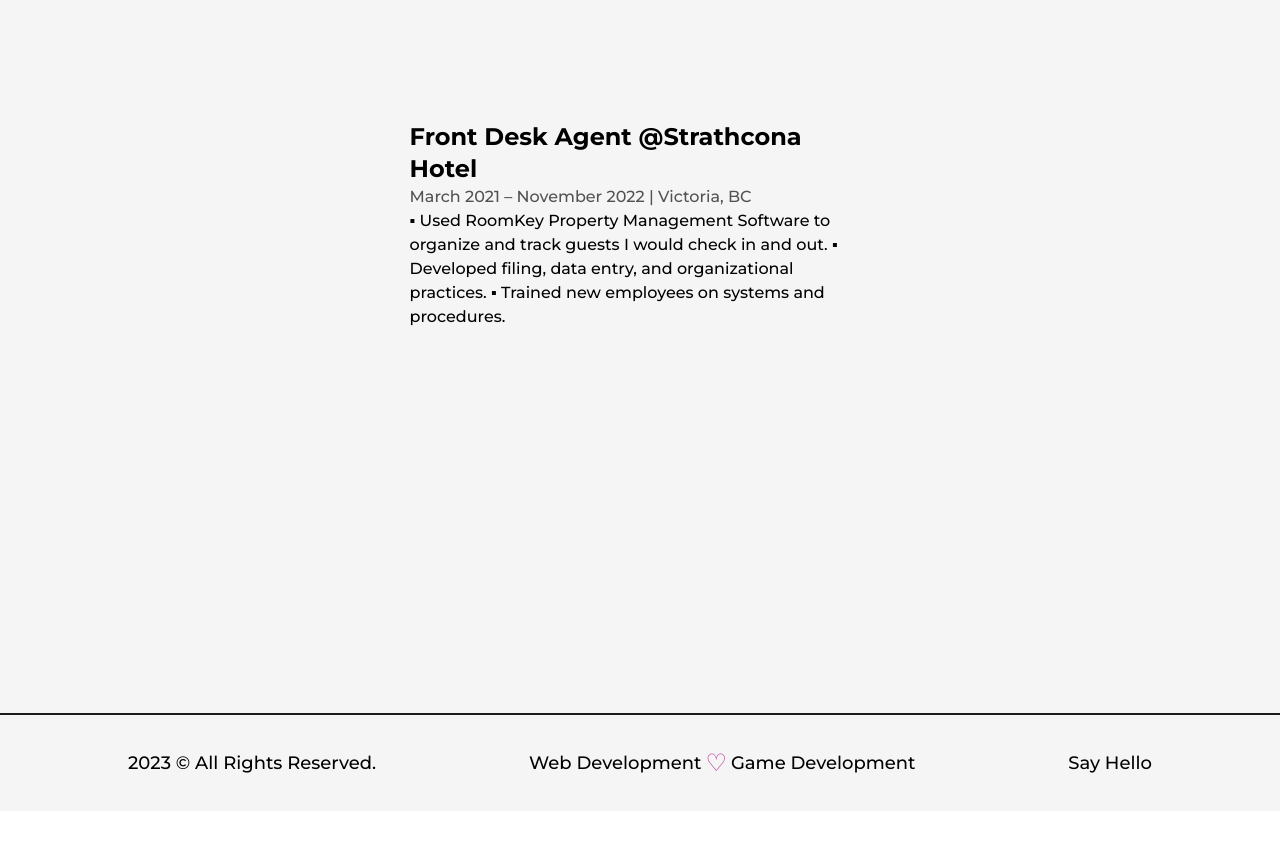
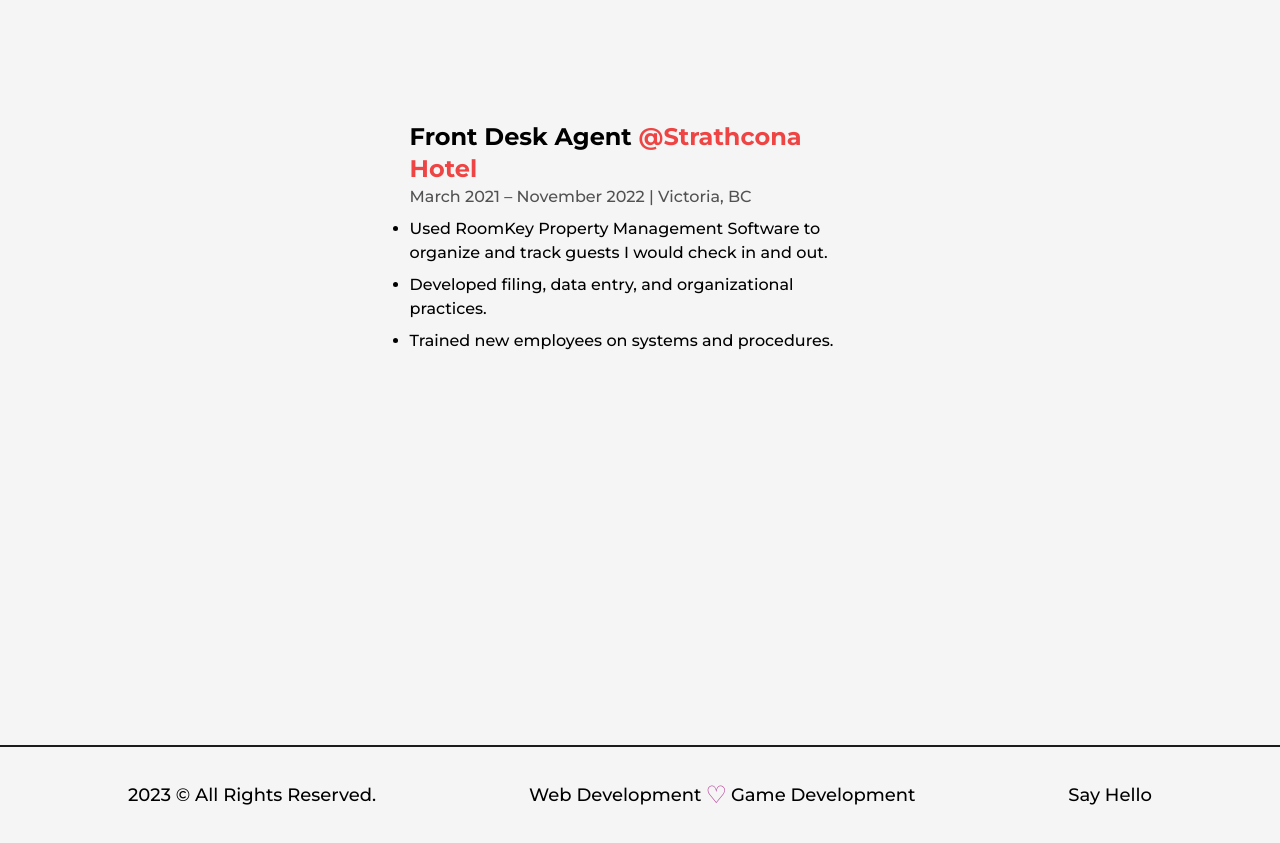
Before and after one commit to osbrown1/My-Portfolio, a Next.js app: page /about in a window 1280 px wide. Shown: the part 2493-3336 px from the top of the page. Before the commit the page ends 3304 px from the top, so only its background shows below. Built offline with nearby package versions, Linux system fonts and the light colour scheme.

Commit message:
ordered details in Experience component to display as bulleted points adn changed link to colored

```diff
--- a/src/components/Experience.js
+++ b/src/components/Experience.js
@@ -1,20 +1,26 @@
 import React from 'react'
 
-const Details = ({position, company, companyLink, time, address, work}) => {
-  return <li className='my-8 first:mt-0 last:mb-0 w-[60%] mx-auto flex flex-col items-center justify-between'>
+const Details = ({ position, company, companyLink, time, address, work }) => {
+  return (
+    <li className="my-8 first:mt-0 last:mb-0 w-[60%] mx-auto flex flex-col items-center justify-between">
       <div>
-    <h3 className='capitalize font-bold text-2xl'>{position}&nbsp;<a href={companyLink}
+        <h3 className="capitalize font-bold text-2xl">
+          {position}&nbsp;
+          <a
+            href={companyLink}
             target="_blank"
-    classname='text-primary capitalize'
-    >@{company}</a></h3>
-    <span className='capitalize font-medium text-dark/75'>
+            className="text-primary capitalize text-red-500"
+          >
+            @{company}
+          </a>
+        </h3>
+        <span className="capitalize font-medium text-dark/75">
           {time} | {address}
         </span>
-    <p className='font-medium w-full'>
-      {work}
-    </p>
+        <p className="font-medium w-full">{work}</p>
       </div>
     </li>
+  );
 }
 
 const Experience = () => {
@@ -25,20 +31,23 @@
       </h2>
 
       <div className='w-[75%] mx-auto relative'>
-        <ul>
+        <ol className="list-disc my-2">
           <Details
             position="Front Desk Agent" company="Strathcona Hotel"
             companyLink="https://strathconahotel.com"
             time="March 2021 – November 2022" address="Victoria, BC"
-        work="▪ Used RoomKey Property Management Software to organize and track guests I would check in and out.
-              ▪ Developed filing, data entry, and organizational practices.
-              ▪ Trained new employees on systems and procedures."
+            work={<>
+              <li className="my-2">Used RoomKey Property Management Software to organize and track guests I would check in and out.</li>
+              <li className="my-2">Developed filing, data entry, and organizational practices.</li>
+              <li className="my-2">Trained new employees on systems and procedures.</li>
+            </>}
           />
-        </ul>
+        </ol>
       </div>
     </div>
+  );
+};
 
-  )
-}
+
 
 export default Experience
```
Lines whose indentation alone changed are shown as unchanged.
